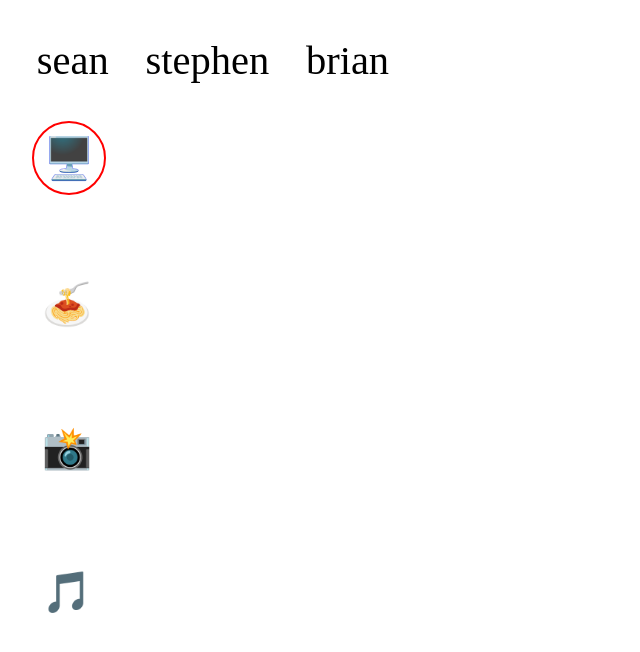
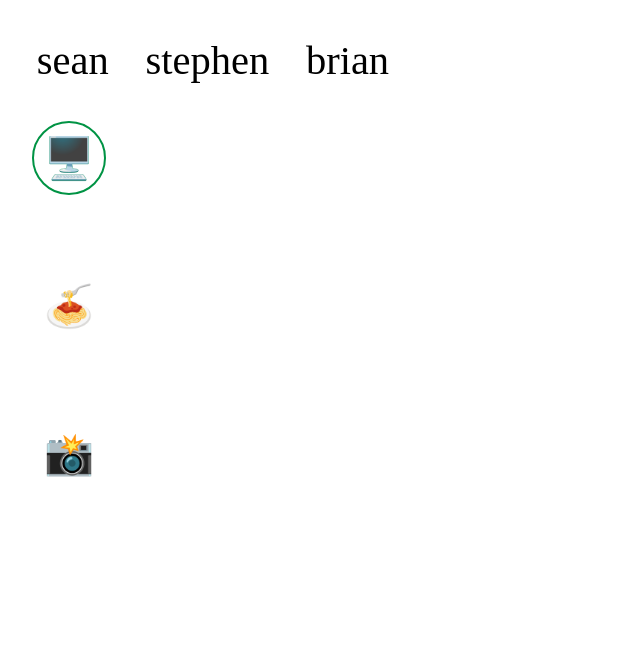
Before and after one commit to seanstephenbrian/portfolio, a React (Create React App) app in the folder client/: page / in a window 1280 px wide. Shown: the top 652 px of the page, without its empty margins (0-640 px from the left). Built offline with nearby package versions, Linux system fonts and the light colour scheme.

Commit message:
style menu icons, create content section

```diff
--- a/client/src/App.js
+++ b/client/src/App.js
@@ -1,5 +1,6 @@
 import { useEffect, useState } from "react";
 
+import Content from './components/Content';
 import Header from './components/Header';
 import Menu from './components/Menu';
 
@@ -7,19 +8,14 @@ import './styles/main.scss';
 
 function App() {
 
-    // TESTING EXPRESS API:
-    // const [data, setData] = useState();
-    // useEffect(() => {
-    //     fetch('http://localhost:8080/test')
-    //         .then(res => res.text())
-    //         .then(data => setData(data))
-    //         .catch(err => console.log(err));
-    // }, []);
+    return (
+        <div className="wrapper">
+            <Header />
+            <main>
+                <Menu />
+                <Content />
+            </main>
 
-    return (
-        <div className="main">
-            <Header />
-            <Menu />
         </div>
     );
 }
--- /dev/null
+++ b/client/src/components/Content.js
@@ -0,0 +1,9 @@
+import React from 'react';
+
+export default function Content() {
+    return (
+        <section className='content'>
+
+        </section>
+    )
+}
--- a/client/src/components/Header.js
+++ b/client/src/components/Header.js
@@ -6,9 +6,9 @@ export default function Header() {
     return (
         <header className='header'>
             <section className='name'>
-                <span className='name-word'>sean</span>
-                <span className='name-word'>stephen</span>
-                <span className='name-word'>brian</span>
+                <span className='sean'>sean</span>
+                <span className='stephen'>stephen</span>
+                <span className='brian'>brian</span>
             </section>
         </header>
     )
--- a/client/src/components/Menu.js
+++ b/client/src/components/Menu.js
@@ -9,18 +9,30 @@ export default function Menu() {
     return (
         <nav>
             <ul className='menu-options'>
-                <li className={selected === 'web' ? 'selected' : ''}>
+                <li
+                    className={selected === 'web' ? 'selected web' : 'web'}
+                    onClick={() => setSelected('web')}
+                >
                     <span role="img" aria-label="web">🖥️</span>
                 </li>
-                <li className={selected === 'food' ? 'selected' : ''}>
+                <li
+                    className={selected === 'food' ? 'selected food' : 'food'}
+                    onClick={() => setSelected('food')}
+                >
                     <span role="img" aria-label="food">🍝</span>
                 </li>
-                <li className={selected === 'photo' ? 'selected' : ''}>
+                <li
+                    className={selected === 'photo' ? 'selected photo' : 'photo'}
+                    onClick={() => setSelected('photo')}
+                >
                     <span role="img" aria-label="photo">📸</span>
                 </li>
-                <li className={selected === 'music' ? 'selected' : ''}>
+                {/* <li
+                    className={selected === 'music' ? 'selected' : ''}
+                    onClick={() => setSelected('music')}
+                >
                     <span role="img" aria-label="music">🎵</span>
-                </li>
+                </li> */}
             </ul>
         </nav>
     )
--- /dev/null
+++ b/client/src/styles/content.scss
@@ -0,0 +1,3 @@
+.content {
+    width: 100%;
+}
--- a/client/src/styles/header.scss
+++ b/client/src/styles/header.scss
@@ -6,8 +6,17 @@ header.header {
         display: flex;
         gap: calc(var(--rvv));
 
-        .name-word {
+        .sean:hover {
+            color: var(--green);
+        }
 
+        .stephen:hover {
+            color: var(--gray);
         }
+
+        .brian:hover {
+            color: var(--red);
+        }
+
     }
 }
--- a/client/src/styles/main.scss
+++ b/client/src/styles/main.scss
@@ -32,6 +32,11 @@ time, mark, audio, video {
     --large: calc(1.1*var(--rvv));
     --medium: calc(0.9*var(--rvv));
     --small: calc(0.7*var(--rvv));
+
+    --green: #009344;
+    --gray: #cecece;
+    --red: #CF2734;
+    --orange: #FF7901;
 }
 
 html,
@@ -45,3 +50,7 @@ body {
 body {
     font-size: var(--large);
 }
+
+main {
+    display: flex;
+}
--- a/client/src/styles/menu.scss
+++ b/client/src/styles/menu.scss
@@ -1,7 +1,8 @@
 nav {
     --nav-padding: 15px;
-    margin-top: 50px;
+    margin-top: 20px;
     width: fit-content;
+    overflow: hidden;
 
     ul {
         padding-left: calc(var(--padding) - 5px);
@@ -17,6 +18,7 @@ nav {
             display: flex;
             justify-content: center;
             align-items: center;
+            border: 2px solid transparent;
             border-radius: 50%;
             cursor: pointer;
             transition: transform 5s linear;
@@ -26,14 +28,24 @@ nav {
             transform: rotate(360deg)
         }
 
-        li.selected {
-            border: 2px solid red;
-            text-shadow: 0px 0px blue;
-        }
-
         li.selected:hover {
             color: transparent;
         }
 
+        .web.selected {
+            border: 2px solid var(--green);
+            text-shadow: 0px 0px var(--green);
+        }
+
+        .food.selected {
+            border: 2px solid var(--gray);
+            text-shadow: 0px 0px var(--gray);
+        }
+
+        .photo.selected {
+            border: 2px solid var(--orange);
+            text-shadow: 0px 0px var(--orange);
+        }
+
     }
 }
```
